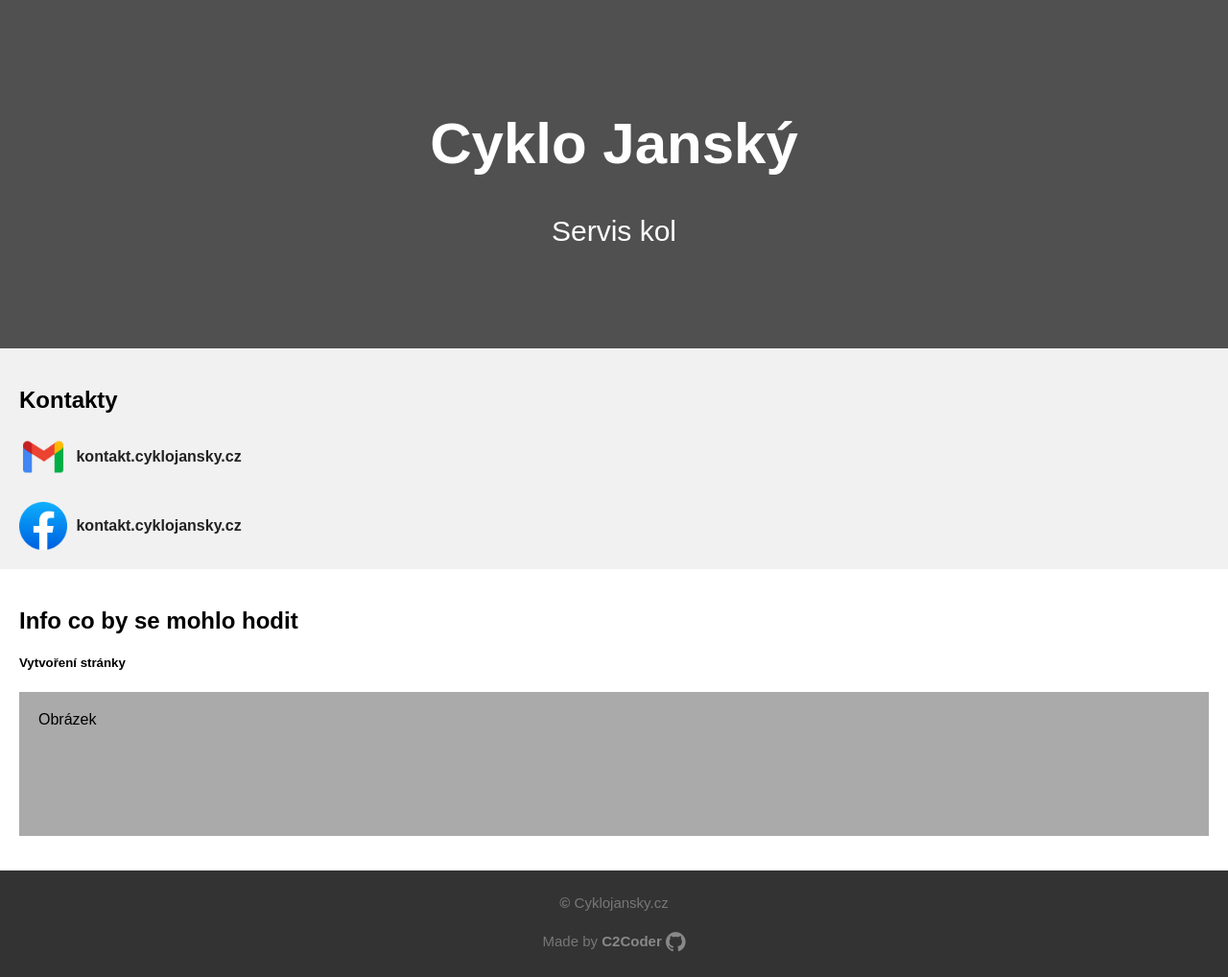
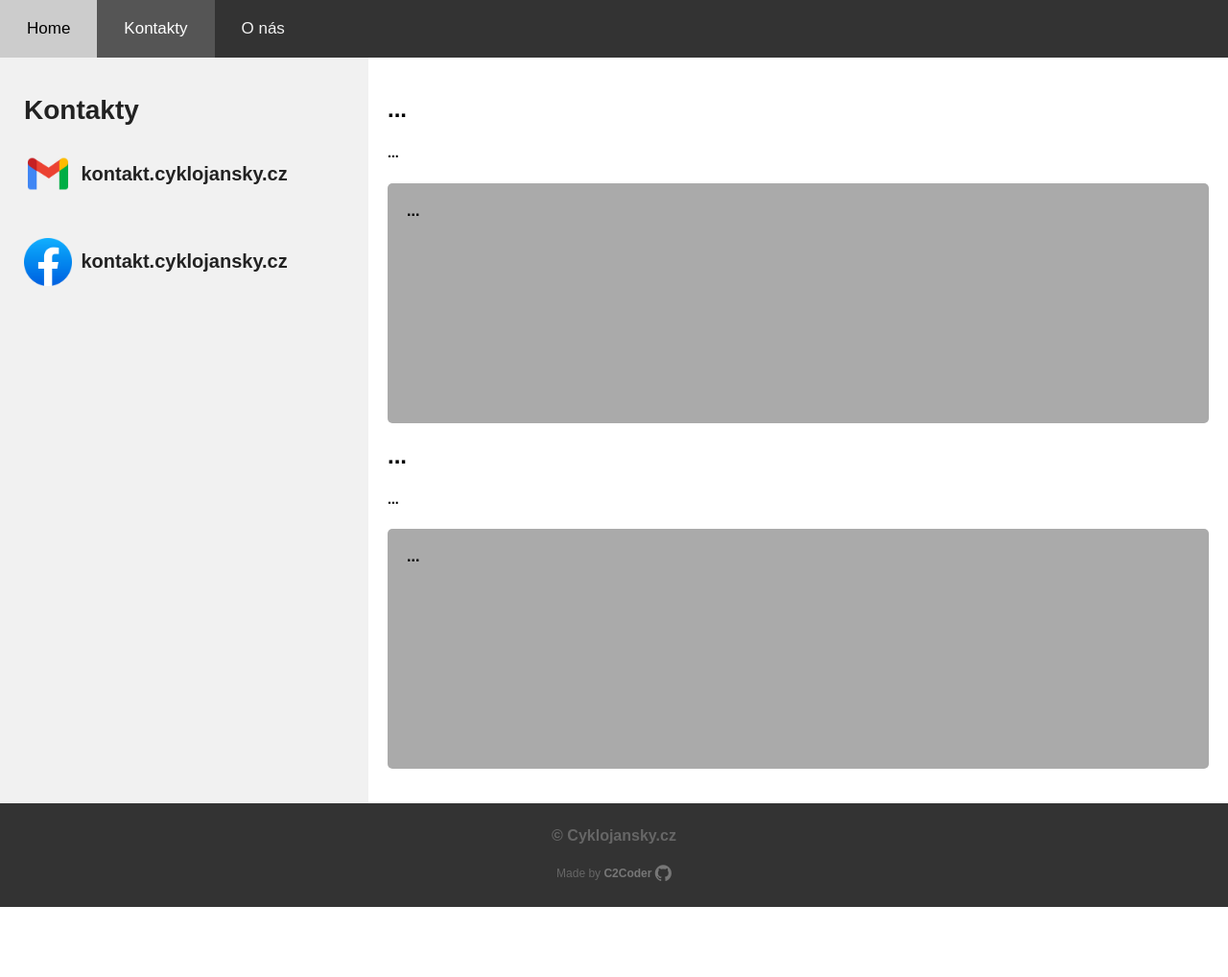
Before and after one commit to cyklojansky/cyklojansky.github.io, a plain HTML site: page kontakt.html in a window 1280 px wide. Shown: the whole page at 96% size. After the commit the page ends 945 px from the top, so only its background shows below. Drawn offline with Linux system fonts and the light colour scheme.

Commit message:
Dev V0.07

```diff
--- a/footer_style.css
+++ b/footer_style.css
@@ -1,67 +1,70 @@
+/* Footer class */
 .footer {
-  background: #333333;
+  background: #333;
   padding: 5px 0px;
   height: auto;
   width: 100%;
 }
 
-.footer-left {
-  font-size: 15px;
+/* Copyright Cyklojansky.cz */
+.footer-top {
+  font-size: 16px;
 }
-
-.footer-left p {
+.footer-top p {
   margin: 20px 0px;
   text-align: center;
   vertical-align: sub;
-  color: #777777;
-  font-weight: 500;
+  color: #666;
+  font-weight: 600;
 }
-.footer-left p b {
+
+/* Bold Copyright */
+.footer-top p b {
   font-weight: 900;
 }
 
-.footer-right {
-  font-size: 17px;
+/* Mady by C2Coder */
+.footer-bottom {
+  font-size: 15px;
 }
-
-.footer-right p {
+.footer-bottom p {
   margin: 20px 0px;
-  font-size: 15px;
+  font-size: 12px;
   text-align: center;
   vertical-align: sub;
-  color: #777777;
+  color: #666;
 
   font-weight: 500;
 }
 
-/* Mady by C2Coder */
-.footer-right p b {
-  color: #888888;
+.footer-bottom p b {
+  color: #777;
 }
 
-.footer-right p b:hover {
-  color: #aaaaaa;
+.footer-bottom p b:hover {
+  color: #999;
 }
 
 /* Github logo */
-.footer-right p i {
-  color: #888888;
-  font-size: 24px;
+.footer-bottom p i {
+  color: #777;
+  font-size: 20px;
   vertical-align: sub;
 }
-.footer-right p i:hover {
-  color: #aaaaaa;
+.footer-bottom p i:hover {
+  color: #999;
 }
 
-.footer-right p a:link {
+/* Link without underline */
+.footer-bottom p a:link {
   text-decoration: none;
 }
-.footer-right p a:visited {
+.footer-bottom p a:visited {
   text-decoration: none;
 }
-.footer-right p a:hover {
+.footer-bottom p a:hover {
   text-decoration: none;
 }
-.footer-right p a:active {
+.footer-bottom p a:active {
   text-decoration: none;
 }
--- a/kontakt.html
+++ b/kontakt.html
@@ -6,39 +6,55 @@
   <meta charset="UTF-8" />
   <meta name="viewport" content="width=device-width, initial-scale=1" />
 
+  <link rel="icon" type="image/x-icon" href="/images/Cyklojanský_icon.png">
   <link rel="stylesheet" href="https://maxcdn.bootstrapcdn.com/font-awesome/4.3.0/css/font-awesome.min.css" />
   <link rel="stylesheet" href="styles.css" />
+  <link rel="stylesheet" href="navbar_style.css" />
   <link rel="stylesheet" href="footer_style.css" />
 </head>
 
 <!-- Začátek těla -->
 
 <body>
-  <div class="title">
-    <h1>Cyklo Janský</h1>
-    <p>Servis kol</p>
+  <div class="topnav">
+    <a href="/index.html">Home</a>
+    <a class="active" href="/contact">Kontakty</a>
+    <a href="/about">O nás</a>
   </div>
 
-  <div class="row">
+  <!--
+
+    <div class="title">
+      <h1>Cyklo Janský</h1>
+    </div>
+
+  -->
+
+  <div class="side">
     <div class="contacts">
-      <h2>Kontakty</h2>
+      <h1>Kontakty</h1>
 
       <span><img src="images/Gmail_icon.png" style="width: 50px; height: 50px" /></span>
       <span>
-        <p>kontakt.cyklojansky.cz</p>
+        <h3>kontakt.cyklojansky.cz</h3>
       </span>
 
       <h5></h5>
 
-      <span><img src="images/Facebook_icon.png" style="width: 50px; height: 50px" /></span>
+      <span><a href="https://www.facebook.com" target="_blank"><img src="images/Facebook_icon.png"
+            style="width: 50px; height: 50px" /></a></span>
       <span><a href="https://www.facebook.com" target="_blank">
-          <p>kontakt.cyklojansky.cz</p>
+          <h4>kontakt.cyklojansky.cz</h4>
         </a></span>
     </div>
     <div class="main">
-      <h2>Info co by se mohlo hodit</h2>
-      <h5>Vytvoření stránky</h5>
-      <div class="fakeimg" style="height: 150px">Obrázek</div>
+      <h2><b>...</b></h2>
+      <h5><b>...</b></h5>
+      <div class="fakeimg" style="height: 250px"><b>...</b></div>
+      <p></p> <!--  -->
+      <h2><b>...</b></h2>
+      <h5><b>...</b></h5>
+      <div class="fakeimg" style="height: 250px"><b>...</b></div>
       <p></p>
     </div>
   </div>
@@ -46,15 +62,15 @@
   <section class="footer">
     <div class="container">
       <div class="row">
-        <div class="col-md-6 footer-left">
+        <div class="footer-top">
           <p><b>©</b> Cyklojansky.cz</p>
         </div>
 
-        <div class="col-md-6 footer-right">
+        <div class="footer-bottom">
           <p>
             Made by
-            <a href="https://github.com/C2Coder" target="_blank"><b>C2Coder </b></a><a class="github"
-              href="https://github.com/C2Coder" target="_blank"><i class="fa fa-github"></i></a>
+            <a href="https://github.com/C2Coder" target="_blank"><b>C2Coder </b></a>
+            <a href="https://github.com/C2Coder" target="_blank"><i class="fa fa-github"></i></a>
           </p>
         </div>
       </div>
--- /dev/null
+++ b/navbar_style.css
@@ -0,0 +1,27 @@
+/* Add a darkgray background color to the top navigation */
+.topnav {
+    background-color: #333;
+    overflow: hidden;
+  }
+
+  /* Style the links inside the navigation bar */
+  .topnav a {
+    float: left;
+    color: #f2f2f2;
+    text-align: center;
+    padding: 20px 28px;
+    text-decoration: none;
+    font-size: 17px;
+  }
+
+  /* Change the color of links on hover */
+  .topnav a:hover {
+    background-color: #ccc;
+    color: black;
+  }
+
+  /* Add a color to the active/current link */
+  .topnav a.active {
+    background-color: #555;
+    color: white;
+  }
--- a/styles.css
+++ b/styles.css
@@ -13,6 +13,7 @@ body {
   background-color: #aaa;
   width: 100%;
   padding: 20px;
+  border-radius: 5px;
 }
 
 /* Logo/název */
@@ -28,13 +29,10 @@ body {
   font-size: 60px;
 }
 
-/* Hlavní podtitul */
-.title p {
-    font-size: 30px;
-}
+
 
 /* Reaktivní layout - když šířka obrazovky je méně než 700px, panely se poskládají nad sebe */
-@media screen and (max-width: 950px) {
+@media screen and (max-width: 1250px) {
     .side {
         flex-direction: column;
     }
@@ -50,7 +48,6 @@ body {
   flex-wrap: wrap;
 }
 
-
 /* Postraní panel vlevo */
 .contacts {
   -ms-flex: 30%;
@@ -64,41 +61,61 @@ body {
 .contacts img {
   display: inline-block;
   vertical-align: middle;
-
 }
 
-.contacts a:link {
+.contacts img {
+  margin-left: 5px;
+}
+
+/* Odkazy be podtržení */
+
+span a:hover {
+  text-decoration: none;
+}
+span a:link {
+  text-decoration: none;
+}
+span a:visited {
+  text-decoration: none;
+}
+span a:active {
   text-decoration: none;
 }
 
-.contacts a:visited {
-    text-decoration: none;
+
+/* Titul kontaktů */
+.contacts h1 {
+  color: #222;
+  font-size: 28px;
+  padding-left: 5px;
 }
 
-.contacts a:hover {
-    text-decoration: none;
-}
-
-.contacts a:active {
-    text-decoration: none;
-}
-
-.contacts h1 {
-    color: #333;
-}
-
-.contacts p {
+/* Kontakt */
+.contacts h3 , .contacts h4{
   color: #222;
   font-weight: bold;
   padding: 0px 5px;
+  font-size: 20px;
+}
+
+span h4:hover {
+  color: #444;
 }
 
 
 /* Hlavní panel */
 .main {
+
   -ms-flex: 70%;
   /* IE10 */
   flex: 70%;
   background-color: white;
   padding: 20px;
 }
+
+.main h2 {
+  font-size: 24px;
+}
+.main h5 {
+  font-size: 14px;
+}
```
Also changed, not shown: images/Cyklojanský_icon.png (added). Lines whose indentation alone changed are shown as unchanged.
